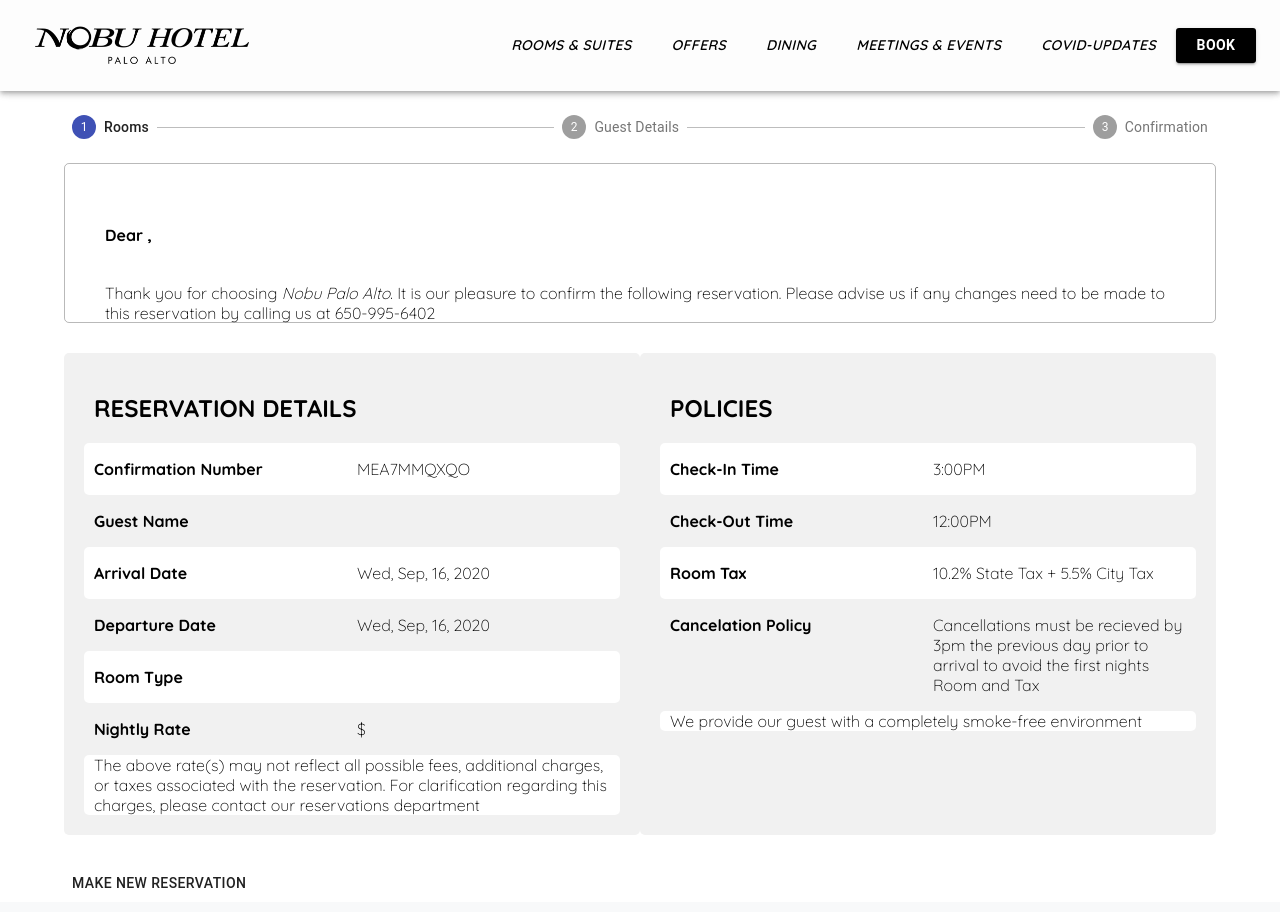
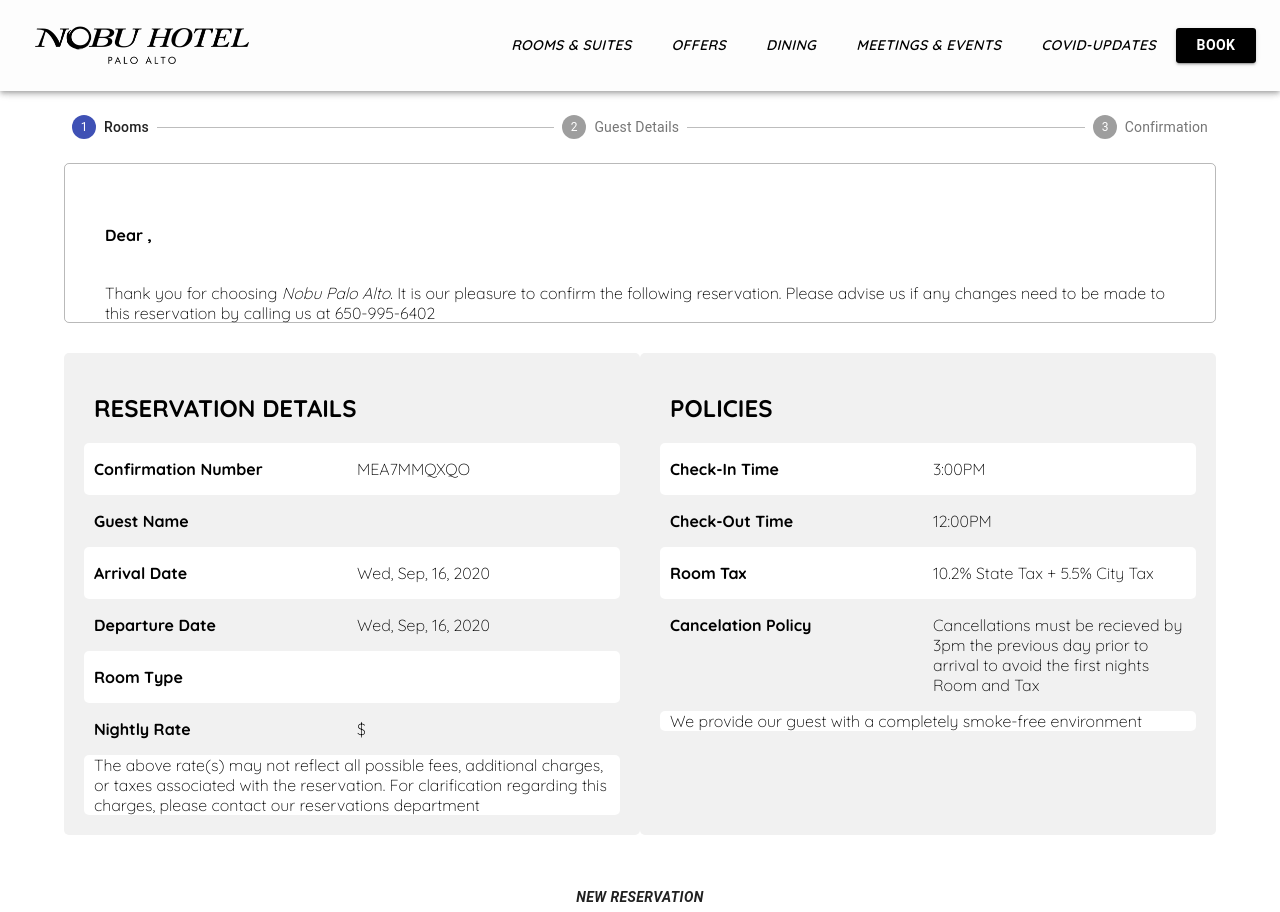
Before and after one commit to amedra13/Hotel-Clone, a React (Create React App) app: page /confirmation in a window 1280 px wide. Shown: the top 912 px of the page. Built offline with nearby package versions, Linux system fonts and the light colour scheme.

Commit message:
minor adjustment

```diff
--- a/src/containers/Booking/Confirmation.js
+++ b/src/containers/Booking/Confirmation.js
@@ -27,8 +27,12 @@
 				roomType={props.roomType}
 				nightlyRate={props.nightlyRate}
 			/>
-			<Button component={Link} to="/book" onClick={scrollAndRestart}>
-				Make New Reservation
+			<Button component={Link} to="/book" onClick={scrollAndRestart} fullWidth>
+				<p>
+					<strong>
+						<i>New Reservation</i>
+					</strong>
+				</p>
 			</Button>
 		</div>
 	);
```
